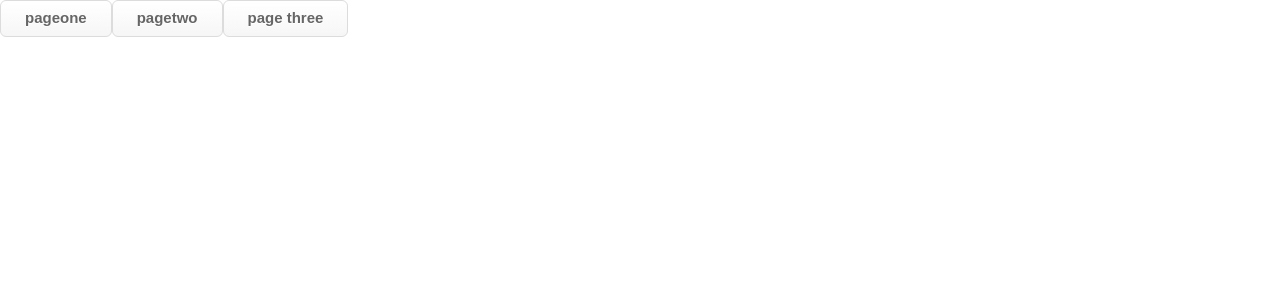
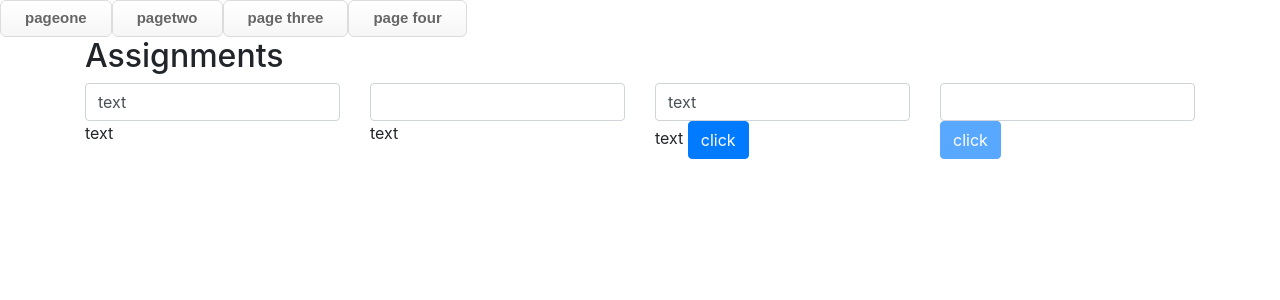
Before and after one commit to sreekanthmandala1/AngularRouting, an Angular app: page /pagefour in a window 1280 px wide. Before the commit this address led to /. Shown: the top 300 px of the page. Built offline with nearby package versions, Linux system fonts and the light colour scheme.

Commit message:
pagefour

```diff
--- a/src/app/app.module.ts
+++ b/src/app/app.module.ts
@@ -12,11 +12,13 @@ import { NavigateComponent } from './navigate/navigate.component';
 import { StructuralDirectivesComponent } from './structural-directives/structural-directives.component';
 import { CommonModule } from '@angular/common';
 import {FormsModule} from '@angular/forms';
+import { PagefourComponent } from './pagefour/pagefour.component';
 
 const appRoutes: Routes = [
   {path: 'pageone', component: PageOneComponent},
   {path: 'pagetwo', component: PageTwoComponent},
   {path: 'pagethree', component: PageThreeComponent},
+  {path: 'pagefour', component: PagefourComponent},
 ];
 
 @NgModule({
@@ -27,7 +29,8 @@ const appRoutes: Routes = [
     PageTwoComponent,
     PageThreeComponent,
     NavigateComponent,
-    StructuralDirectivesComponent
+    StructuralDirectivesComponent,
+    PagefourComponent
   ],
   imports: [
 
--- a/src/app/home/home.component.html
+++ b/src/app/home/home.component.html
@@ -1,4 +1,5 @@
 <a class="button" routerLink="/pageone" >pageone</a>
 <a class="button" routerLink="/pagetwo" >pagetwo</a>
 <a class="button" routerLink="/pagethree" >page three</a>
+<a class="button" routerLink="/pagefour" >page four</a>
 <router-outlet></router-outlet>
--- /dev/null
+++ b/src/app/pagefour/pagefour.component.html
@@ -0,0 +1,28 @@
+<div class="container">
+  <h2>Assignments</h2>
+
+  <div class="row">
+    <div class="col-3">
+      <input class="form-control" [(ngModel)]="userName"  />
+      {{ userName }}
+    </div>
+    <div class="col-3">
+      <input class="form-control">
+      <p>{{userName}}</p>
+    </div>
+    <div class="col-3">
+      <input class="form-control" [(ngModel)]="userName">
+      {{userName}}
+      <button class="btn btn-primary" [disabled]="userName=== ''">
+        click
+      </button>
+    </div>
+    <div class="col-3">
+      <input class="form-control" [(ngModel)]="Name">
+      {{Name}}
+      <button class="btn btn-primary" [disabled]="Name=== ''" (click)="Name = ''">
+        click
+      </button>
+    </div>
+  </div>
+</div>
--- /dev/null
+++ b/src/app/pagefour/pagefour.component.ts
@@ -0,0 +1,18 @@
+import { Component, OnInit } from '@angular/core';
+
+@Component({
+  selector: 'app-pagefour',
+  templateUrl: './pagefour.component.html',
+  styleUrls: ['./pagefour.component.css']
+})
+export class PagefourComponent implements OnInit {
+  userName="text";
+  Name="";
+
+
+  constructor() { }
+
+  ngOnInit(): void {
+  }
+
+}
```
Also changed, not shown: src/app/pagefour/pagefour.component.css (added), 1 other file (tests, documents, lock files or other folders).
